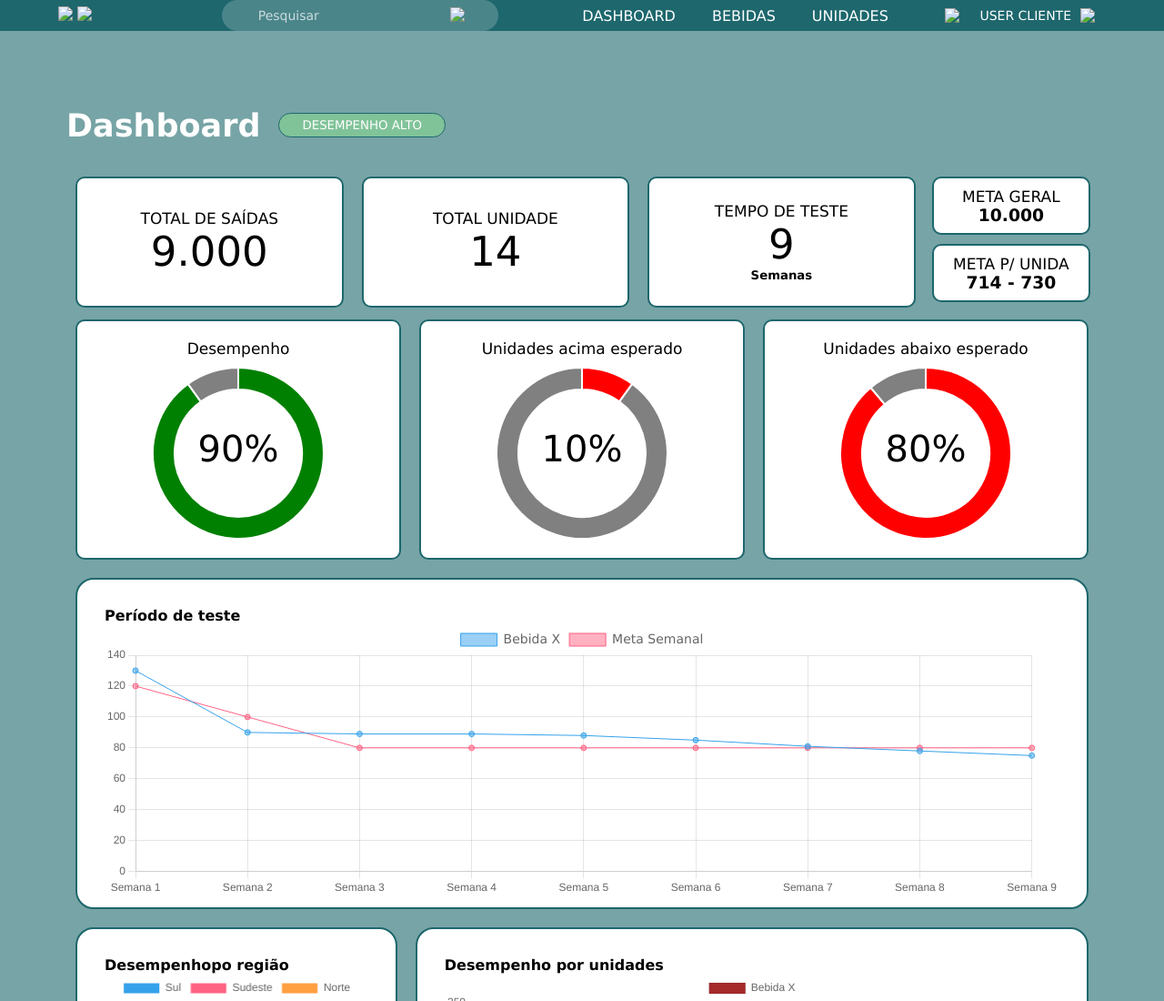
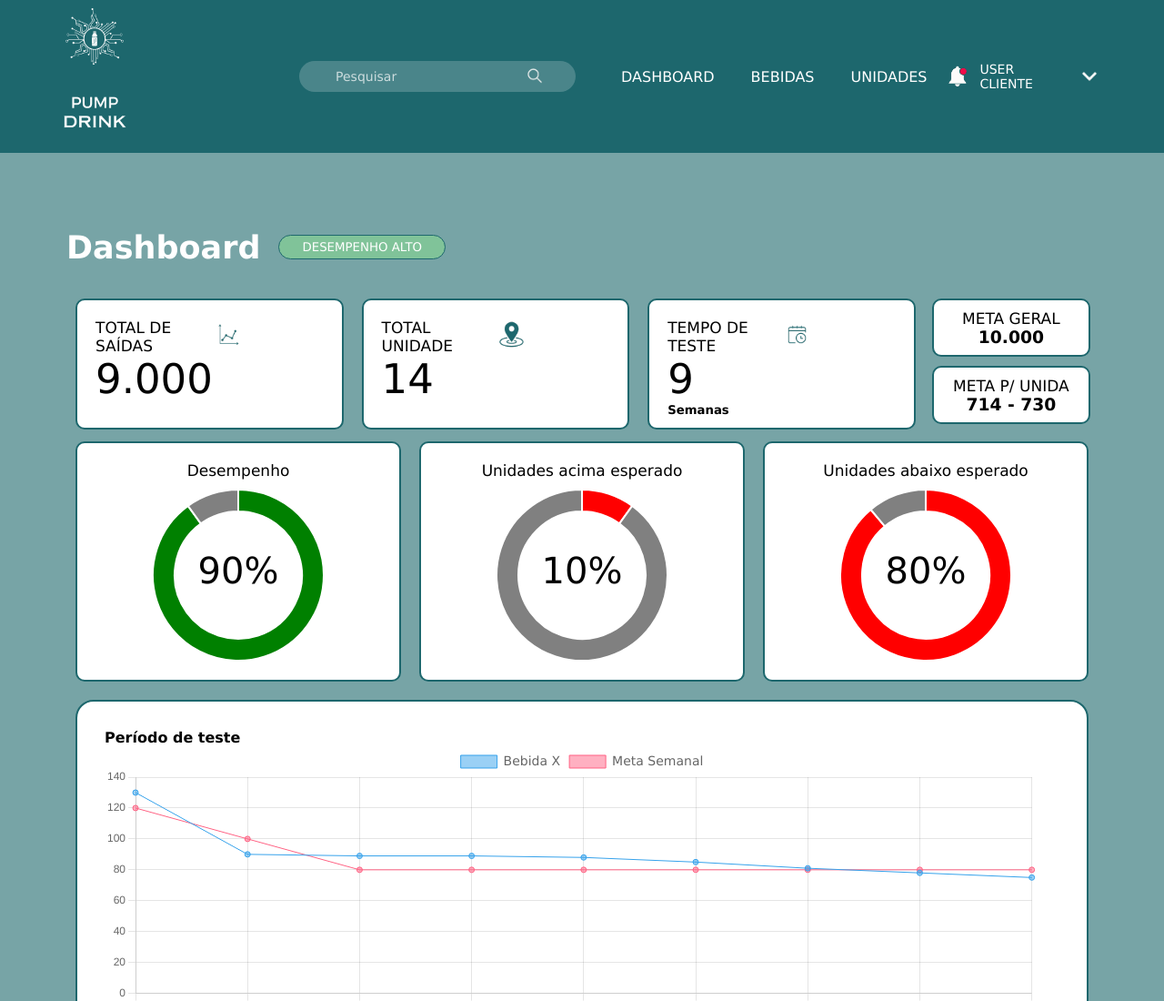
Before and after one commit to TheusBr05/pump-drink, a plain HTML site: page Site Institucional/admin/dashboard.html in a window 1280 px wide. Shown: the top 1100 px of the page at 91% size. Drawn offline with nearby package versions, Linux system fonts and the light colour scheme.

Commit message:
Atualização Dashboard

```diff
--- a/Site Institucional/CSS/graficos-style.css
+++ b/Site Institucional/CSS/graficos-style.css
@@ -43,6 +43,22 @@
 
 }
 
+.icon_total{
+    display: flex;
+    flex-direction: column-reverse;
+    justify-content: right;
+    width: 100%;
+}
+
+.icon_total img{
+   width: 35px;
+}
+
+.info_metrica{
+    width: 100%;
+}
+
+
 .card_metrica h1{
     font-size: 50px;
     font-weight: 300;
@@ -59,6 +75,8 @@
     justify-content: center;
     align-items: center;
 }
+
+
 
 .center_rosca {
     position: absolute;
@@ -84,6 +102,7 @@
     justify-items: center;
     align-items: center;
     height: 150px;
+
 }
 .metrica_total{
     background-color: white;
@@ -95,11 +114,10 @@
     padding: 20px;
     border: 2px solid #1d676d;
     display: flex;
-    flex-direction: column;
+    flex-direction: row;
+    justify-content: space-between;
     justify-items: center;
-    justify-content: center;
-    align-items: center;
-
+    /* align-items: center; */
 }
 
 .metrica_total h3{
@@ -142,7 +160,7 @@
 }
 
 
-/* -------------- Sessão 3 - Gráfico --------------------- */
+/* -------------- Sessão 2 - Gráfico --------------------- */
 .card-grafico{
     padding: 30px;
     background-color: white;
--- a/Site Institucional/admin/dashboard.html
+++ b/Site Institucional/admin/dashboard.html
@@ -5,7 +5,7 @@
     <meta charset="UTF-8" />
     <meta http-equiv="X-UA-Compatible" content="IE=edge" />
     <meta name="viewport" content="width=device-width, initial-scale=1.0" />
-    <link rel="shortcut icon" href="../img/3.png" type="image/x-icon" />
+    <link rel="shortcut icon" href="../assets/3.png" type="image/x-icon" />
     <link rel="stylesheet" href="../CSS/admin-style.css" />
     <link rel="stylesheet" href="../CSS/graficos-style.css" />
     <script src="https://cdn.jsdelivr.net/npm/chart.js"></script>
@@ -22,14 +22,14 @@
         <div class="container">
 
             <div>
-                <img src="../img/logo.png" class="logo">
-                <img src="../img/text_logo.png" class="logo">
+                <img src="../assets/logo.png" class="logo">
+                <img src="../assets/text_logo.png" class="logo">
             </div>
 
             <div class="search-bar">
                 <input type="search" placeholder="Pesquisar">
                 <button type="submit">
-                    <img src="../img/pesquisar.png">
+                    <img src="../assets/pesquisar.png">
                 </button>
             </div>
 
@@ -41,9 +41,9 @@
 
 
             <div class="perfil_header">
-                <img src="../img/notification.png"> <!--icone notificação -->
+                <img src="../assets/notification.png"> <!--icone notificação -->
                 <h5>USER CLIENTE</h5>
-                <img src="../img/seta.png" id="seta_user">
+                <img src="../assets/seta.png" id="seta_user">
             </div>
 
         </div>
@@ -65,19 +65,33 @@
                     <div class="card_total">
 
                         <div class="metrica_total">
+                            <div class="info_metrica">
                                 <h4>TOTAL DE SAÍDAS </h4>
                                 <h3>
                                     9.000
                                 </h3>
                             </div>
+
+                            <div class="icon_total">
+                                <img src="../assets/gráfico.png">
+                            </div>
+                        </div>
+
                         <div class="metrica_total">
+                            <div class="info_metrica">
                                 <h4>TOTAL UNIDADE</h4>
                                 <h3>
                                     14
                                 </h3>
                             </div>
 
+                            <div class="icon_total">
+                                <img src="../assets/local.png">
+                            </div>
+                        </div>
+
                         <div class="metrica_total">
+                            <div class="info_metrica">
                                 <h4>TEMPO DE TESTE</h4>
                                 <h3>
                                     9
@@ -85,6 +99,11 @@
                                 <h5>
                                     Semanas
                                 </h5>
+                            </div>
+
+                            <div class="icon_total">
+                                <img src="../assets/prazo.png" alt="">
+                            </div>
                         </div>
 
                         <div class="metrica_meta">
```
Also changed, not shown: Site Institucional/assets/graficos01_metrica.png (added), Site Institucional/assets/gráfico.png (added), Site Institucional/assets/loja.png (added), Site Institucional/assets/prazo.png (added), 1 other file. Lines whose indentation alone changed are shown as unchanged.
